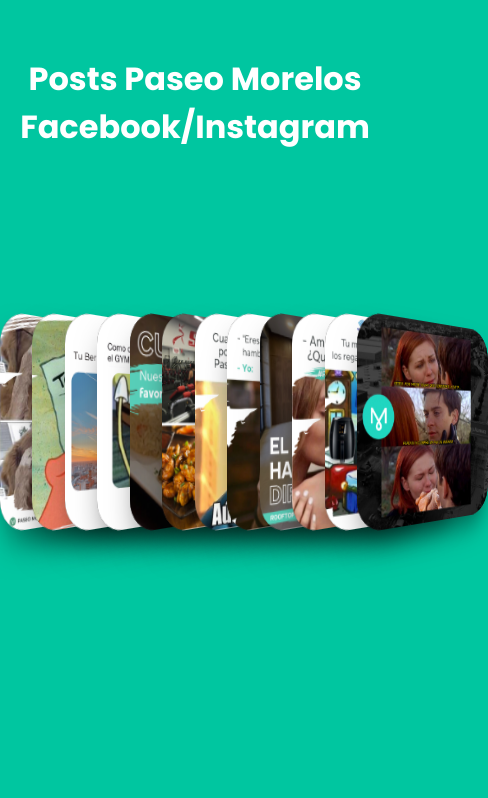
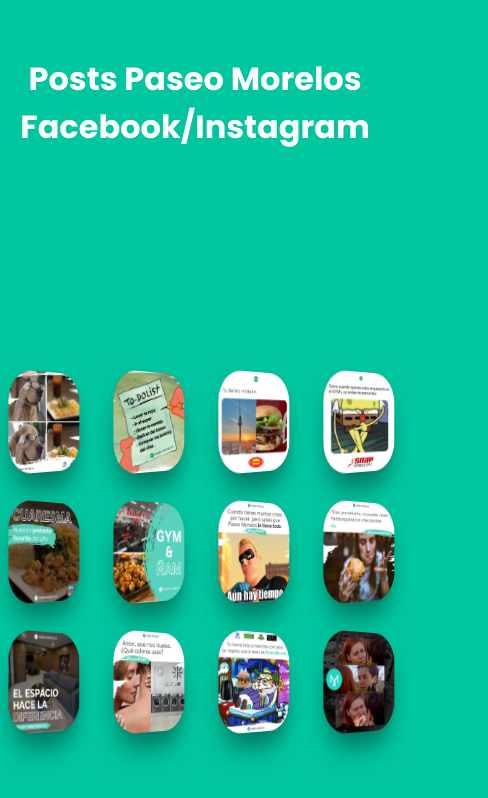
Before and after one commit to Fran15711/postspaseomorelos, a plain HTML site: page index.html in a window 390 px wide. Shown: the whole page, 488 px wide, since content can reach past the window. Drawn offline with Linux system fonts and the light colour scheme.

Commit message:
Update index.html

```diff
--- a/index.html
+++ b/index.html
@@ -69,6 +69,31 @@
     .card:not(.last):hover {
       margin-right: -15px;
     }
+
+        @media (max-width: 720px) {
+    .card-holder {
+    display: grid;
+    width: 100%;
+    grid-template-columns: repeat(4, 1fr);
+    height: 100px;
+    position: absolute;
+    top: 50%;
+    left: 49%;
+    transform: translate(-50%, -50%);
+    justify-content: center;
+    gap: 30px;   }
+
+              .card {
+      width: 100px;
+      height: 100px;
+      display: inline-flex;
+      background: #333;
+      border-radius: 30px;
+      transition: all .4s ease;
+      margin-right: -150px;
+      box-shadow: 0 18px 31px -8px rgba(0, 0, 0, .5);
+      transform: perspective(600px) rotateY(45deg);
+    }}
   </style>
 </head>
 <body>
```
